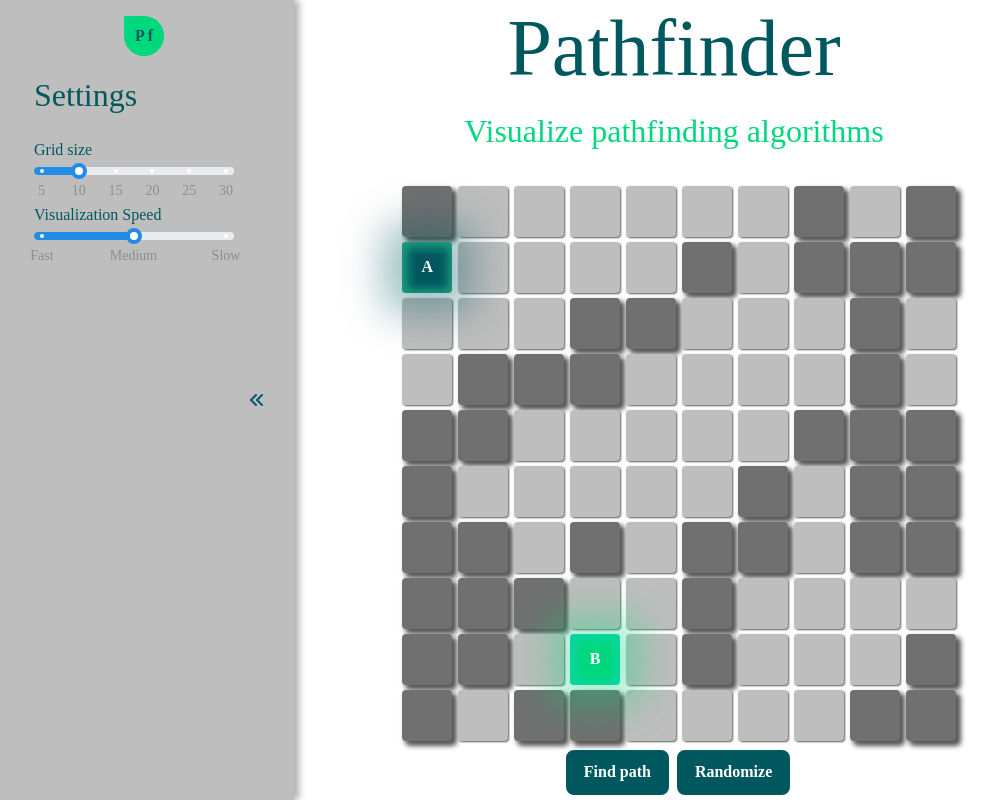
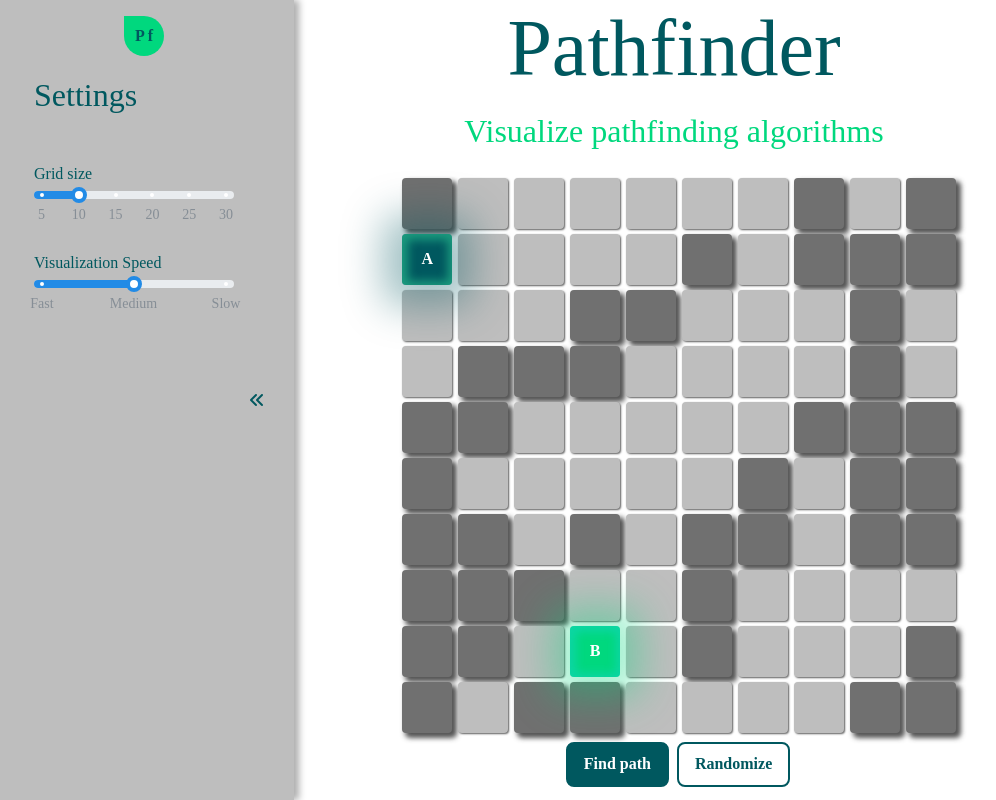
Before and after one commit to jakovg1/algo-visualizer, a React (Vite) app: page / in a window 1280 px wide. Shown: the whole page, without its empty margins (6-1002 px from the left). Built offline with nearby package versions, Linux system fonts and the light colour scheme; a web font is replaced by a local one.

Commit message:
Fix coloring and positioning

```diff
--- a/src/App.scss
+++ b/src/App.scss
@@ -96,7 +96,7 @@
   height: 100%;
   display: flex;
   flex-direction: column;
-  justify-content: center;
+  //   justify-content: center;
   align-items: center;
   overflow-y: none;
 }
--- a/src/App.tsx
+++ b/src/App.tsx
@@ -106,7 +106,7 @@ function App() {
         <Collapse in={sidebarOpen} transitionDuration={400}>
           <div className="sidebar-content ">
             <h2 className="mb-4">Settings</h2>
-            <div className="mb-4">
+            <div className="mt-4 mb-4">
               <span>Grid size</span>
               <Slider
                 className="dimension-slider"
@@ -130,7 +130,7 @@ function App() {
                 }}
               ></Slider>
             </div>
-            <div className="mb-4">
+            <div className="mt-4">
               <span>Visualization Speed</span>
               <Slider
                 className="dimension-slider"
@@ -183,7 +183,9 @@ function App() {
           <p className="display-1">
             <span className="p-10">Pathfinder</span>
           </p>
-          <p className="h2 c-custom-green">Visualize pathfinding algorithms</p>
+          <p className="h2 c-custom-green m-0">
+            Visualize pathfinding algorithms
+          </p>
         </div>
         <div className="main-content">
           <Grid
--- a/src/algorithms/algorithms.tsx
+++ b/src/algorithms/algorithms.tsx
@@ -195,7 +195,7 @@ export const BFS: PathfindingAlgorithm = (
     animationManager.addAnimation(persistVisualizedAlgorithmId);
   }
 
-  console.log("ALGORITHM COMPLETE!");
+  //   console.log("ALGORITHM COMPLETE!");
 };
 
 function paintCurrentNode(
--- a/src/components/Grid.scss
+++ b/src/components/Grid.scss
@@ -114,6 +114,32 @@
   //   background: linear-gradient(90deg, vars.$custom-blue, vars.$custom-green);
 }
 
+.secondary-button {
+  margin-top: 12px;
+  padding: 8px 16px;
+  border-radius: 8px;
+  font-weight: bold;
+
+  color: vars.$custom-blue;
+  border: 2px vars.$custom-blue solid;
+  transition: border 150ms ease-in-out, background 150ms ease-in-out,
+    color 150ms ease-in-out;
+  background: white;
+
+  &:hover {
+    color: vars.$custom-blue;
+    border: 2px vars.$custom-green solid;
+    background: white;
+  }
+
+  &:active {
+    color: vars.$custom-blue;
+    border: 2px vars.$custom-green solid;
+    background: vars.$custom-green;
+  }
+  //   background: linear-gradient(90deg, vars.$custom-blue, vars.$custom-green);
+}
+
 @keyframes searchAlgorithm {
   0% {
     // background-color: vars.$custom-gray;
--- a/src/components/Grid.tsx
+++ b/src/components/Grid.tsx
@@ -122,7 +122,7 @@ function Grid(gridProps) {
         </button>
         <button
           onClick={() => setGrid(() => randomizeGridValues(dimension))}
-          className="button"
+          className="secondary-button"
         >
           Randomize
         </button>
```
